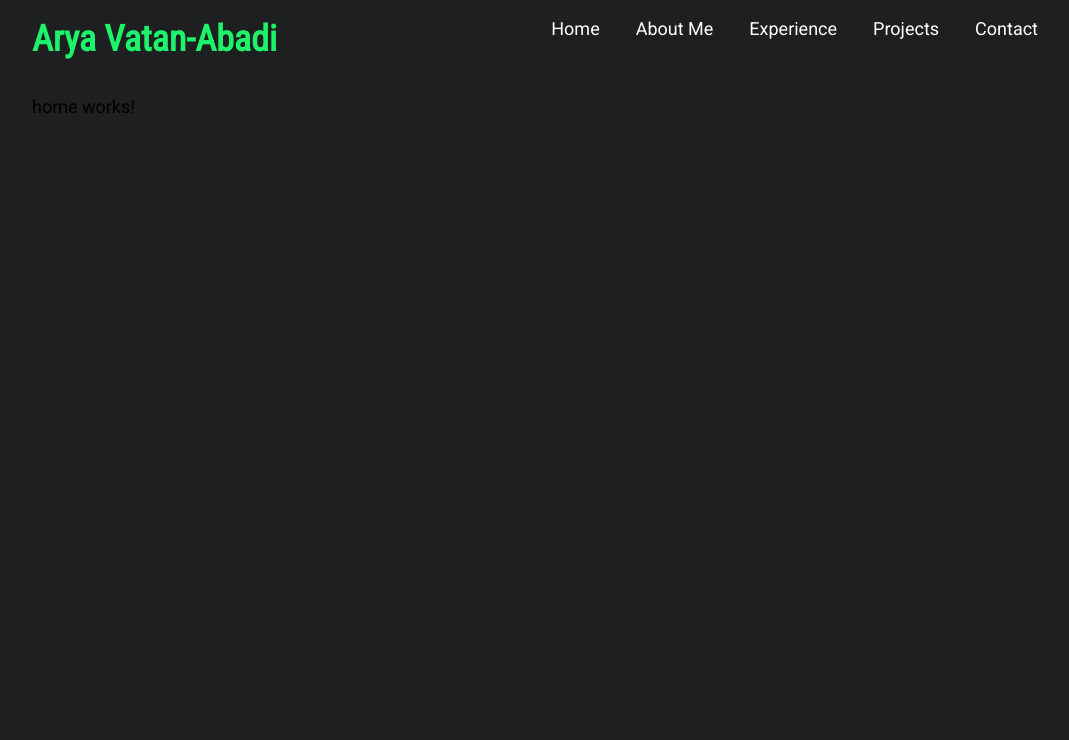
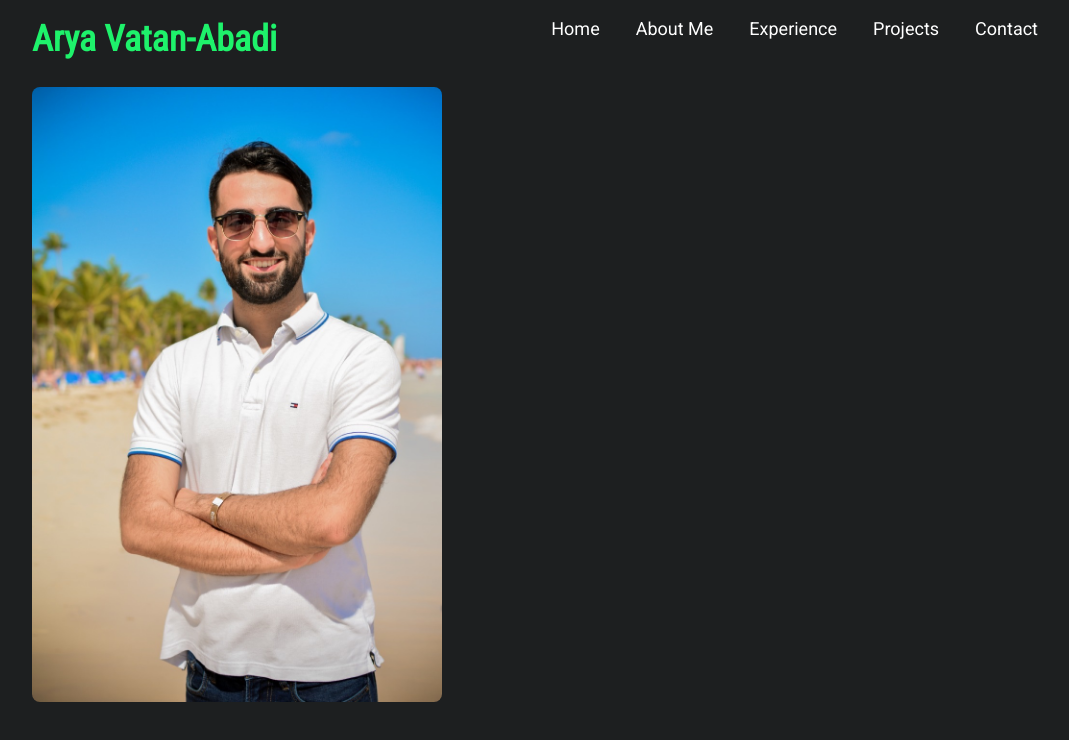
Before and after one commit to aryavatan/aryavatan.github.io, an Angular app: page / in a window 1280 px wide. Shown: the top 740 px of the page, without its empty margins (96-1165 px from the left). Built offline with nearby package versions, Linux system fonts and the light colour scheme.

Commit message:
Added Image to home page
added some styling to it as well

```diff
--- a/src/app/home/home.component.html
+++ b/src/app/home/home.component.html
@@ -1 +1 @@
-<p>home works!</p>
+<img src="../../assets/Beach.JPG" alt="Arya">
--- a/src/app/home/home.component.scss
+++ b/src/app/home/home.component.scss
@@ -0,0 +1,10 @@
+img {
+    border-radius: 8px;
+
+    width: auto;
+    height: auto;
+    max-width: 40%;
+    max-height: 40%;
+
+    margin-top: 0.5em;
+}
```
Also changed, not shown: src/assets/Beach.JPG (added).
